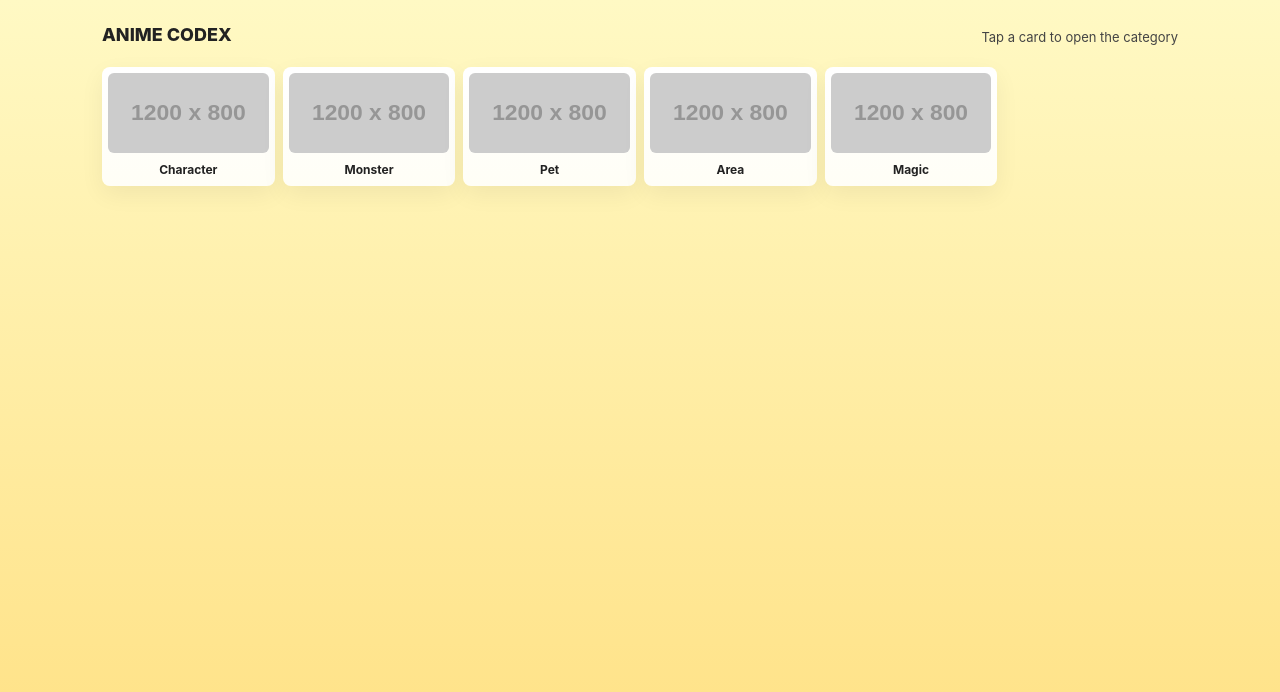
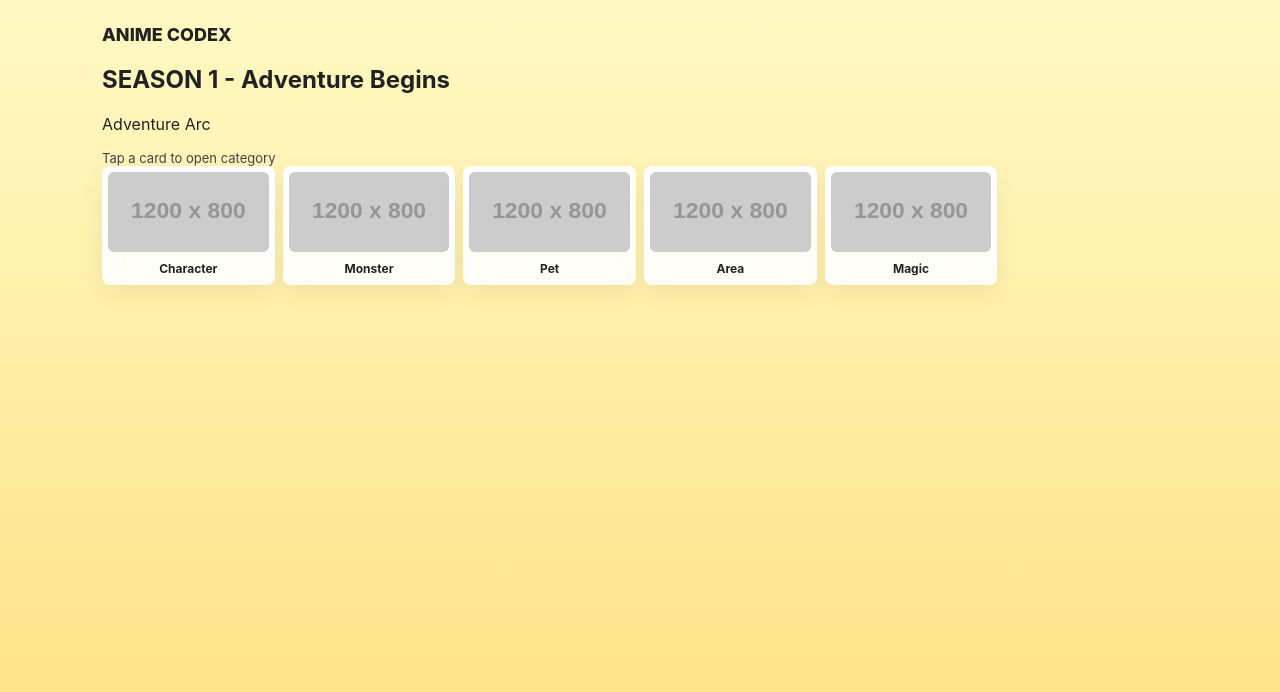
Before and after one commit to ainimealpha/testcodex, a plain HTML site: page index.html in a window 1280 px wide. Drawn offline with Linux system fonts and the light colour scheme; placeholder pictures from the web are drawn by us.

Commit message:
Update index.html

```diff
--- a/index.html
+++ b/index.html
@@ -9,14 +9,20 @@
   <script src="script.js" defer></script>
 </head>
 <body>
-  <main class="container">
-    <header class="header">
-      <h1 class="logo">ANIME CODEX</h1>
-      <p class="subtitle">Tap a card to open the category</p>
+  <main class="container home-container">
+
+    <header class="home-header">
+      <h1 class="logo big-logo">ANIME CODEX</h1>
     </header>
 
-    <!-- category grid -->
+    <section class="home-mid-text">
+      <h2>SEASON 1 - Adventure Begins</h2>
+      <p>Adventure Arc</p>
+      <p class="subtitle centered-subtitle">Tap a card to open category</p>
+    </section>
+
     <section id="categoryContainer" class="grid" aria-label="Categories"></section>
+
   </main>
 </body>
 </html>
```
